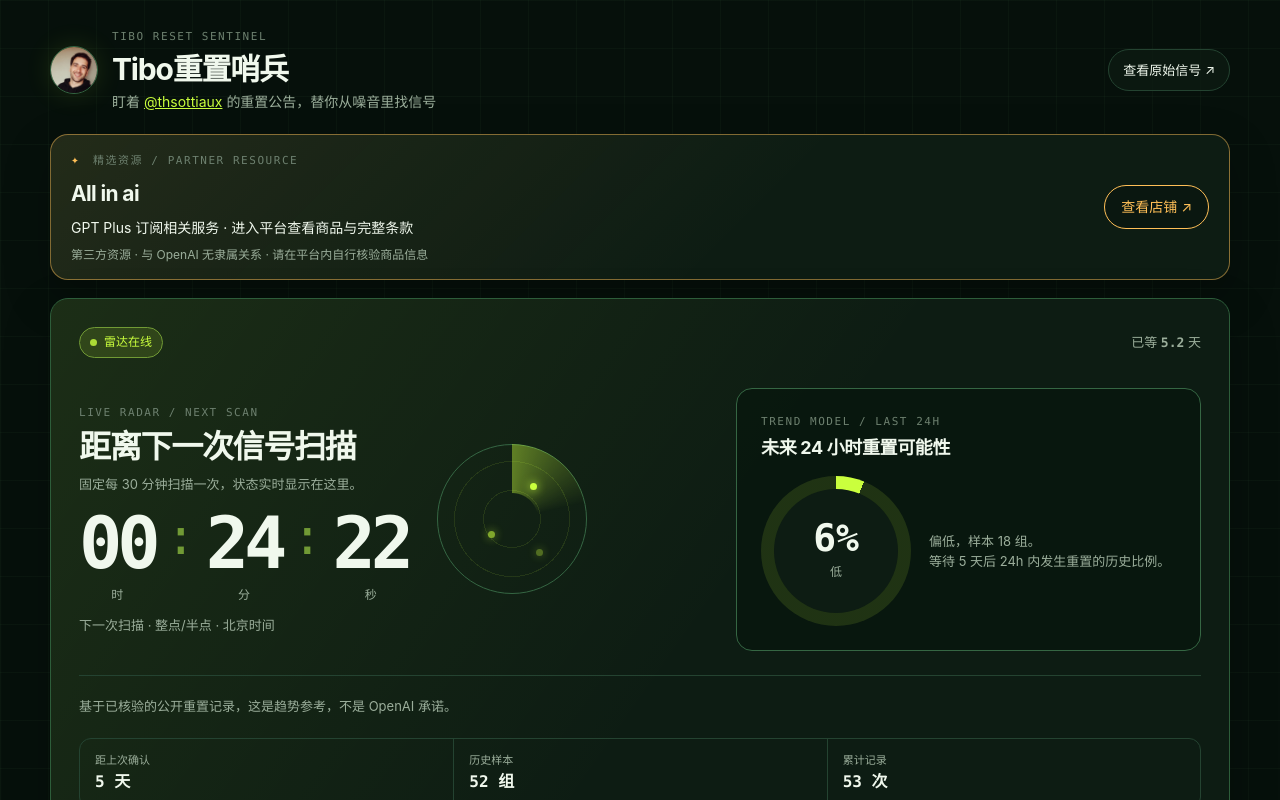
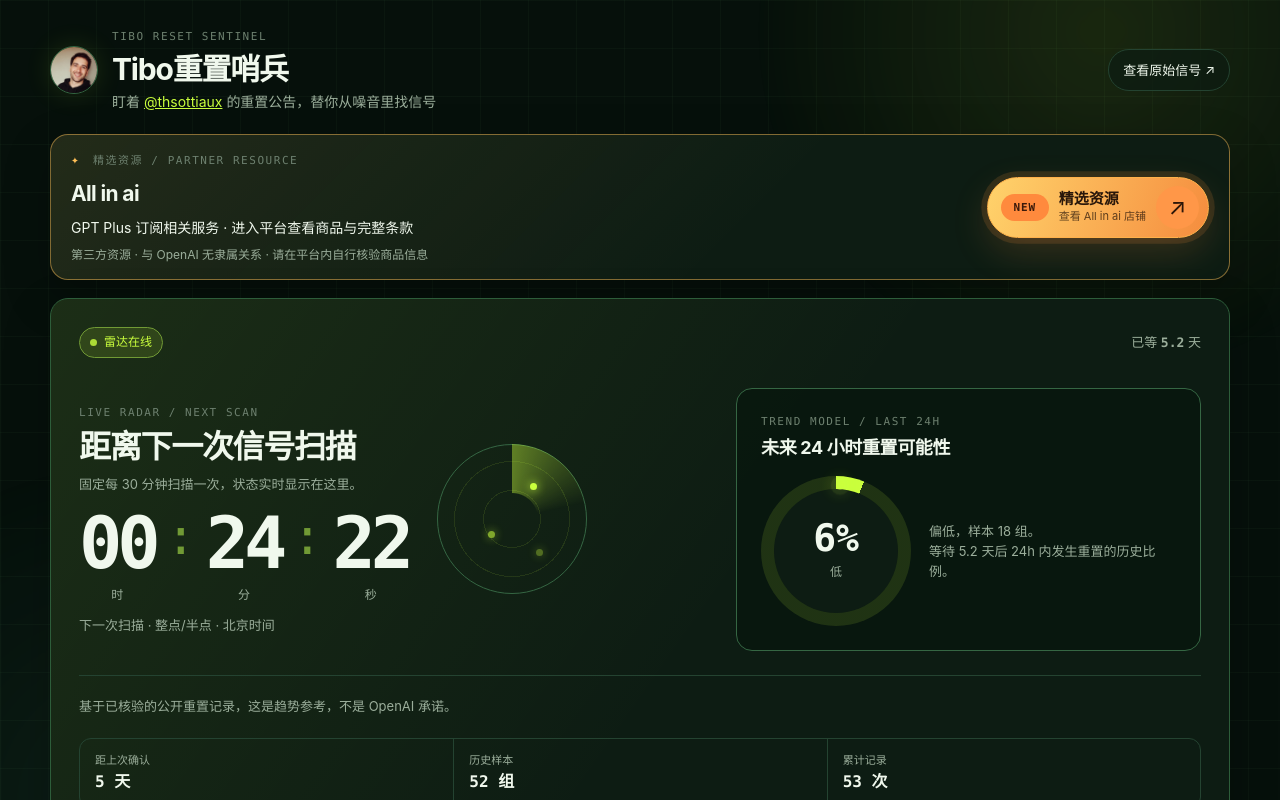
Before and after one commit to GGBOggbo/tibo-reset-sentinel, a Next.js app: page / in a window 1280 px wide. Shown: the top 800 px of the page. Built offline with nearby package versions, Linux system fonts and the light colour scheme.

Commit message:
feat: keep probability live in browser

```diff
--- a/src/app/globals.css
+++ b/src/app/globals.css
@@ -33,11 +33,25 @@ body {
   line-height: 1.55;
   -webkit-font-smoothing: antialiased;
 }
+body::before, body::after { content: ""; position: fixed; z-index: 0; width: 58vw; height: 58vw; border-radius: 50%; pointer-events: none; filter: blur(16px); opacity: .85; }
+body::before { top: -28vw; right: -17vw; background: radial-gradient(circle, rgba(202,255,61,.12), transparent 66%); animation: ambient-drift 12s ease-in-out infinite alternate; }
+body::after { bottom: -30vw; left: -20vw; background: radial-gradient(circle, rgba(110,231,193,.08), transparent 68%); animation: ambient-drift-reverse 15s ease-in-out infinite alternate; }
 
 a { color: var(--accent); }
 button, a { -webkit-tap-highlight-color: transparent; }
 :focus-visible { outline: 3px solid var(--accent); outline-offset: 3px; }
-.shell { width: min(1180px, calc(100% - 32px)); margin: 0 auto; padding: 28px 0 64px; }
+.shell { position: relative; z-index: 1; width: min(1180px, calc(100% - 32px)); margin: 0 auto; padding: 28px 0 64px; }
+.reveal { animation: reveal-up .65s cubic-bezier(.2,.8,.2,1) both; }
+.reveal-1 { animation-delay: 40ms; }
+.reveal-2 { animation-delay: 100ms; }
+.reveal-3 { animation-delay: 170ms; }
+.reveal-4 { animation-delay: 240ms; }
+.reveal-5 { animation-delay: 310ms; }
+.reveal-6 { animation-delay: 370ms; }
+.reveal-7 { animation-delay: 430ms; }
+@keyframes ambient-drift { to { transform: translate(-45px, 35px) scale(1.08); } }
+@keyframes ambient-drift-reverse { to { transform: translate(40px, -30px) scale(1.06); } }
+@keyframes reveal-up { from { opacity: 0; transform: translateY(14px); } to { opacity: 1; transform: translateY(0); } }
 
 .site-header { display: flex; align-items: center; justify-content: space-between; gap: 28px; margin-bottom: 22px; }
 .brand-lockup { display: flex; align-items: center; gap: 14px; min-width: 0; }
@@ -91,7 +105,7 @@ button, a { -webkit-tap-highlight-color: transparent; }
 .count-colon { color: var(--accent-dim); font-family: var(--mono); font-size: clamp(32px, 4vw, 50px); line-height: 1.2; }
 .radar-dial { position: relative; width: 150px; height: 150px; flex: 0 0 auto; }
 .radar-dial::before { content: ""; position: absolute; inset: 0; border: 1px solid var(--card-border-strong); border-radius: 50%; background: repeating-radial-gradient(circle at 50% 50%, transparent 0 28px, rgba(202,255,61,.1) 28px 29px); }
-.radar-dial::after { content: ""; position: absolute; inset: 0; border-radius: 50%; background: conic-gradient(from 0deg, rgba(202,255,61,.42), transparent 78deg, transparent); animation: sweep 4s linear infinite; -webkit-mask: radial-gradient(circle, transparent 24%, #000 25%); mask: radial-gradient(circle, transparent 24%, #000 25%); }
+.radar-dial::after { content: ""; position: absolute; inset: 0; border-radius: 50%; background: conic-gradient(from 0deg, rgba(202,255,61,.42), transparent 78deg, transparent); animation: sweep 5s linear infinite; -webkit-mask: radial-gradient(circle, transparent 24%, #000 25%); mask: radial-gradient(circle, transparent 24%, #000 25%); }
 @keyframes sweep { to { transform: rotate(360deg); } }
 .radar-dial .blip { position: absolute; z-index: 1; width: 7px; height: 7px; border-radius: 50%; background: var(--accent); box-shadow: 0 0 10px var(--accent); }
 .probability-panel { display: flex; flex-direction: column; justify-content: center; padding: 24px; border: 1px solid var(--card-border-strong); border-radius: 16px; background: rgba(4, 19, 11, .54); }
@@ -99,6 +113,8 @@ button, a { -webkit-tap-highlight-color: transparent; }
 .gauge-wrap { display: flex; align-items: center; gap: 18px; margin: 18px 0 0; }
 .gauge { position: relative; width: 150px; height: 150px; flex: 0 0 auto; display: flex; align-items: center; justify-content: center; border-radius: 50%; }
 .gauge::before { content: ""; position: absolute; inset: 13px; border-radius: 50%; background: var(--card); }
+.gauge::after { content: ""; position: absolute; width: 8px; height: 8px; top: 6px; left: 50%; border-radius: 50%; background: var(--accent); box-shadow: 0 0 0 6px rgba(202,255,61,.08), 0 0 18px var(--accent); animation: gauge-pulse 2.2s ease-in-out infinite; }
+@keyframes gauge-pulse { 50% { opacity: .62; transform: translateY(-2px) scale(.78); } }
 .gauge .gauge-val { position: relative; text-align: center; }
 .gauge .gauge-val b { display: block; font-family: var(--mono); font-size: 38px; line-height: 1; }
 .gauge .gauge-val small { display: block; margin-top: 6px; color: var(--text-dim); font-size: 12px; }
@@ -167,7 +183,9 @@ button, a { -webkit-tap-highlight-color: transparent; }
 .filter-row .btn { min-height: 36px; padding: 7px 12px; font-size: 13px; }
 .feed-list { list-style: none; padding: 0; margin: 0; }
 .feed-item { display: grid; grid-template-columns: 34px minmax(0, 1fr); gap: 14px; padding: 17px 0; border-top: 1px solid var(--card-border); }
+.feed-item { animation: item-enter .5s ease both; }
 .feed-item:first-child { border-top: 0; }
+@keyframes item-enter { from { opacity: 0; transform: translateY(10px); } to { opacity: 1; transform: translateY(0); } }
 .feed-index { padding-top: 4px; color: var(--text-faint); font-family: var(--mono); font-size: 12px; }
 .feed-item-top { display: flex; align-items: baseline; justify-content: space-between; gap: 12px; flex-wrap: wrap; }
 .feed-time { color: var(--text-dim); font-family: var(--mono); font-size: 11px; white-space: nowrap; }
@@ -182,8 +200,17 @@ button, a { -webkit-tap-highlight-color: transparent; }
 .partner-card h2 { margin: 0; font-size: 21px; letter-spacing: -.03em; }
 .partner-description { margin: 6px 0 0; color: var(--text); font-size: 14px; }
 .partner-disclosure { margin: 7px 0 0; color: var(--text-dim); font-size: 12px; }
-.partner-btn { flex: 0 0 auto; border-color: var(--warn); color: var(--warn); }
-.partner-btn:hover { background: rgba(255, 191, 87, .1); }
+.partner-btn { position: relative; display: inline-flex; align-items: center; gap: 10px; min-width: 220px; flex: 0 0 auto; padding: 8px 9px 8px 13px; border: 1px solid #ffb14a; border-radius: 999px; overflow: hidden; isolation: isolate; background: linear-gradient(110deg, #ffd36b 0%, #f58c3e 100%); color: #29170a; text-decoration: none; box-shadow: 0 0 0 4px rgba(245, 140, 62, .1), 0 10px 30px rgba(245, 140, 62, .14); animation: partner-glow 4.5s ease-in-out infinite; transition: transform .2s ease, box-shadow .2s ease; }
+.partner-btn::before { content: ""; position: absolute; z-index: 0; top: -120%; left: -35%; width: 28%; height: 340%; background: linear-gradient(90deg, transparent, rgba(255,255,255,.22), transparent); transform: rotate(20deg); animation: partner-shimmer 4.5s ease-in-out infinite; }
+.partner-btn > * { position: relative; z-index: 1; }
+.partner-btn:hover { color: #29170a; transform: translateY(-2px); box-shadow: 0 0 0 5px rgba(245, 140, 62, .13), 0 14px 36px rgba(245, 140, 62, .22); }
+.partner-new { display: inline-flex; align-items: center; justify-content: center; min-width: 48px; height: 27px; padding: 0 9px; border-radius: 999px; background: #ff8a3d; color: #3b1a0b; font-family: var(--mono); font-size: 11px; font-weight: 800; letter-spacing: .08em; }
+.partner-btn-copy { display: flex; min-width: 0; flex: 1; flex-direction: column; line-height: 1.08; }
+.partner-btn-copy strong { font-size: 15px; font-weight: 800; }
+.partner-btn-copy small { margin-top: 4px; color: rgba(41, 23, 10, .74); font-size: 11px; }
+.partner-arrow { display: inline-flex; align-items: center; justify-content: center; width: 43px; height: 43px; flex: 0 0 auto; border-radius: 50%; background: #ff9748; color: #2d1608; font-size: 23px; line-height: 1; }
+@keyframes partner-glow { 0%, 100% { box-shadow: 0 0 0 4px rgba(245, 140, 62, .08), 0 10px 30px rgba(245, 140, 62, .11); } 50% { box-shadow: 0 0 0 6px rgba(245, 140, 62, .15), 0 14px 38px rgba(245, 140, 62, .2); } }
+@keyframes partner-shimmer { 0%, 58% { left: -35%; } 82%, 100% { left: 118%; } }
 
 .subscribe-card { display: flex; align-items: center; justify-content: space-between; gap: 20px; }
 .subscribe-card h2 { margin: 0; font-size: 21px; letter-spacing: -.03em; }
--- a/src/app/page.tsx
+++ b/src/app/page.tsx
@@ -22,7 +22,7 @@ export default function Page() {
   const lastReset = confirmedResets(events).at(-1)!;
   return (
     <main className="shell">
-      <header className="site-header">
+      <header className="site-header reveal reveal-1">
         <div className="brand-lockup">
           <BrandMark />
           <div>
@@ -34,14 +34,16 @@ export default function Page() {
         <a className="header-link" href="https://x.com/thsottiaux" target="_blank" rel="noreferrer">查看原始信号 ↗</a>
       </header>
       <PartnerResourceCard />
-      <RadarStatus stats={stats} prob={prob} healthy={healthy} lastSuccessAt={health.lastSuccessAt}
+      <div className="reveal reveal-3">
+        <RadarStatus stats={stats} prob={prob} intervalsDays={intervals} healthy={healthy} lastSuccessAt={health.lastSuccessAt}
         lastFailureAt={health.lastFailureAt} lastError={health.lastError} now={now}
         totalIntervals={intervals.length} />
-      <div className="support-grid">
+      </div>
+      <div className="support-grid reveal reveal-4">
         <LastResetCard event={lastReset} now={now} />
         <WishButton />
       </div>
-      <StatCards stats={stats} />
+      <div className="reveal reveal-4"><StatCards stats={stats} /></div>
       <ResetTimeline events={events} />
       <FeedList events={events} nowIso={now.toISOString()} />
       <SiteFooter stats={stats} updatedIso={health.lastSuccessAt} />
--- a/src/components/FeedList.tsx
+++ b/src/components/FeedList.tsx
@@ -32,7 +32,7 @@ export default function FeedList({ events, nowIso }: { events: ResetEvent[]; now
   };
 
   return (
-    <section className="card feed-card" id="feed" aria-labelledby="feed-title">
+    <section className="card feed-card reveal reveal-6" id="feed" aria-labelledby="feed-title">
       <div className="feed-header">
         <div className="feed-profile">
           {/* eslint-disable-next-line @next/next/no-img-element */}
@@ -57,7 +57,7 @@ export default function FeedList({ events, nowIso }: { events: ResetEvent[]; now
       {list.length === 0 && <p className="muted">该分类暂无记录。</p>}
       <ol className="feed-list">
         {list.map((e, i) => (
-          <li key={e.id} className="feed-item">
+          <li key={e.id} className="feed-item" style={{ animationDelay: `${i * 45}ms` }}>
             <span className="feed-index" aria-hidden="true">{String(i + 1).padStart(2, "0")}</span>
             <div>
               <div className="feed-item-top">
--- /dev/null
+++ b/src/components/LiveProbability.tsx
@@ -0,0 +1,69 @@
+"use client";
+
+import { useEffect, useState } from "react";
+import { probability, type ProbabilityResult } from "@/lib/probability";
+
+const DAY_MS = 86_400_000;
+const SAMPLE_MIN = 5;
+
+export default function LiveProbability({
+  intervalsDays,
+  lastResetAt,
+  initial,
+  totalIntervals,
+  longestIntervalDays,
+}: {
+  intervalsDays: number[];
+  lastResetAt: string | null;
+  initial: ProbabilityResult;
+  totalIntervals: number;
+  longestIntervalDays: number;
+}) {
+  const [current, setCurrent] = useState(initial);
+
+  useEffect(() => {
+    if (!lastResetAt) return;
+    const recalculate = () => {
+      const last = Date.parse(lastResetAt);
+      if (Number.isNaN(last)) return;
+      setCurrent(probability(intervalsDays, (Date.now() - last) / DAY_MS));
+    };
+    recalculate();
+    const timer = window.setInterval(recalculate, 60_000);
+    return () => window.clearInterval(timer);
+  }, [intervalsDays, lastResetAt]);
+
+  const gaugeDeg = current.kind === "ok" ? Math.round((current.percent! / 100) * 360) : 0;
+  const waitedLabel = current.waitedDays.toFixed(1);
+  const probabilityCopy = current.kind === "ok"
+    ? `${current.percent! < 30 ? "偏低" : current.percent! <= 60 ? "中性" : "偏高"}，样本 ${current.sampleSize} 组。`
+    : current.kind === "beyond"
+      ? `已超历史最长等待 ${longestIntervalDays.toFixed(0)} 天，进入罕见区间。`
+      : `样本不足（${totalIntervals} 组间隔，需 ≥${SAMPLE_MIN}），暂不给百分比。`;
+
+  return (
+    <div className="probability-panel" aria-labelledby="probability-title">
+      <p className="eyebrow">TREND MODEL / LAST 24H</p>
+      <h2 id="probability-title">未来 24 小时重置可能性</h2>
+      {current.kind === "ok" && (
+        <div className="gauge-wrap">
+          <div className="gauge" role="img" aria-label={`重置可能性 ${current.percent}%，${current.label}`}
+            style={{ background: `conic-gradient(var(--accent) ${gaugeDeg}deg, rgba(202, 255, 61, 0.12) 0deg)` }}>
+            <div className="gauge-val"><b>{current.percent}%</b><small>{current.label}</small></div>
+          </div>
+          <p className="probability-copy">{probabilityCopy}<br />等待 {waitedLabel} 天后 24h 内发生重置的历史比例。</p>
+        </div>
+      )}
+      {current.kind === "insufficient" && <p className="probability-copy" style={{ marginTop: 18 }}>{probabilityCopy} 请结合下方历史记录判断。</p>}
+      {current.kind === "beyond" && (
+        <div className="gauge-wrap">
+          <div className="gauge" role="img" aria-label="已超历史最长等待，高位"
+            style={{ background: "conic-gradient(var(--warn) 340deg, rgba(255, 191, 87, 0.12) 0deg)" }}>
+            <div className="gauge-val"><b style={{ fontSize: 24 }}>&gt;90%</b><small>高位</small></div>
+          </div>
+          <p className="probability-copy">{probabilityCopy}</p>
+        </div>
+      )}
+    </div>
+  );
+}
--- a/src/components/PartnerResourceCard.tsx
+++ b/src/components/PartnerResourceCard.tsx
@@ -2,15 +2,20 @@ const SHOP_URL = "https://www.16688.com.cn/shop/S144406";
 
 export default function PartnerResourceCard() {
   return (
-    <section className="card partner-card partner-top-card" aria-labelledby="partner-resource-title">
+    <section className="card partner-card partner-top-card reveal reveal-2" aria-labelledby="partner-resource-title">
       <div className="partner-copy">
         <p className="eyebrow"><span className="partner-spark" aria-hidden="true">✦</span> 精选资源 / PARTNER RESOURCE</p>
         <h2 id="partner-resource-title">All in ai</h2>
         <p className="partner-description">GPT Plus 订阅相关服务 · 进入平台查看商品与完整条款</p>
         <p className="partner-disclosure">第三方资源 · 与 OpenAI 无隶属关系 · 请在平台内自行核验商品信息</p>
       </div>
-      <a className="btn partner-btn" href={SHOP_URL} target="_blank" rel="noopener noreferrer">
-        查看店铺 ↗
+      <a className="partner-btn" href={SHOP_URL} target="_blank" rel="noopener noreferrer">
+        <span className="partner-new">NEW</span>
+        <span className="partner-btn-copy">
+          <strong>精选资源</strong>
+          <small>查看 All in ai 店铺</small>
+        </span>
+        <span className="partner-arrow" aria-hidden="true">↗</span>
       </a>
     </section>
   );
--- a/src/components/RadarStatus.tsx
+++ b/src/components/RadarStatus.tsx
@@ -1,16 +1,16 @@
 import Countdown from "./Countdown";
 import HealthBadge from "./HealthBadge";
+import LiveProbability from "./LiveProbability";
 import type { DerivedStats } from "@/lib/types";
 import type { ProbabilityResult } from "@/lib/probability";
 import { fmtBJ, fmtRelative } from "@/lib/format";
 
-const SAMPLE_MIN = 5;
-
 export default function RadarStatus({
-  stats, prob, healthy, lastSuccessAt, lastFailureAt, lastError, now, totalIntervals,
+  stats, prob, intervalsDays, healthy, lastSuccessAt, lastFailureAt, lastError, now, totalIntervals,
 }: {
   stats: DerivedStats;
   prob: ProbabilityResult;
+  intervalsDays: number[];
   healthy: boolean;
   lastSuccessAt: string;
   lastFailureAt: string | null;
@@ -18,13 +18,6 @@ export default function RadarStatus({
   now: Date;
   totalIntervals: number;
 }) {
-  const gaugeDeg = prob.kind === "ok" ? Math.round((prob.percent! / 100) * 360) : 0;
-  const probabilityCopy = prob.kind === "ok"
-    ? `${prob.percent! < 30 ? "偏低" : prob.percent! <= 60 ? "中性" : "偏高"}，样本 ${prob.sampleSize} 组。`
-    : prob.kind === "beyond"
-      ? `已超历史最长等待 ${stats.longestIntervalDays.toFixed(0)} 天，进入罕见区间。`
-      : `样本不足（${totalIntervals} 组间隔，需 ≥${SAMPLE_MIN}），暂不给百分比。`;
-
   return (
     <section className="card radar-card" aria-labelledby="radar-title">
       <div className="radar-top">
@@ -54,29 +47,8 @@ export default function RadarStatus({
           </div>
         </div>
 
-        <div className="probability-panel" aria-labelledby="probability-title">
-          <p className="eyebrow">TREND MODEL / LAST 24H</p>
-          <h2 id="probability-title">未来 24 小时重置可能性</h2>
-          {prob.kind === "ok" && (
-            <div className="gauge-wrap">
-              <div className="gauge" role="img" aria-label={`重置可能性 ${prob.percent}%，${prob.label}`}
-                style={{ background: `conic-gradient(var(--accent) ${gaugeDeg}deg, rgba(202, 255, 61, 0.12) 0deg)` }}>
-                <div className="gauge-val"><b>{prob.percent}%</b><small>{prob.label}</small></div>
-              </div>
-              <p className="probability-copy">{probabilityCopy}<br />等待 {Math.floor(prob.waitedDays)} 天后 24h 内发生重置的历史比例。</p>
-            </div>
-          )}
-          {prob.kind === "insufficient" && <p className="probability-copy" style={{ marginTop: 18 }}>{probabilityCopy} 请结合下方历史记录判断。</p>}
-          {prob.kind === "beyond" && (
-            <div className="gauge-wrap">
-              <div className="gauge" role="img" aria-label="已超历史最长等待，高位"
-                style={{ background: "conic-gradient(var(--warn) 340deg, rgba(255, 191, 87, 0.12) 0deg)" }}>
-                <div className="gauge-val"><b style={{ fontSize: 24 }}>&gt;90%</b><small>高位</small></div>
-              </div>
-              <p className="probability-copy">{probabilityCopy}</p>
-            </div>
-          )}
-        </div>
+        <LiveProbability intervalsDays={intervalsDays} lastResetAt={stats.lastResetAt} initial={prob}
+          totalIntervals={totalIntervals} longestIntervalDays={stats.longestIntervalDays} />
       </div>
 
       <div className="hero-divider" />
--- a/src/components/ResetTimeline.tsx
+++ b/src/components/ResetTimeline.tsx
@@ -53,7 +53,7 @@ export default function ResetTimeline({ events }: { events: ResetEvent[] }) {
     : null;
 
   return (
-    <section className="card" id="history" aria-labelledby="history-title">
+    <section className="card reveal reveal-5" id="history" aria-labelledby="history-title">
       <p className="eyebrow">RESET MAP / 26 WEEKS</p>
       <h2 id="history-title" className="section-heading">Codex 重置历史</h2>
       <div className="timeline-legend">
--- a/src/components/SiteFooter.tsx
+++ b/src/components/SiteFooter.tsx
@@ -3,7 +3,7 @@ import type { DerivedStats } from "@/lib/types";
 export default function SiteFooter({ stats, updatedIso }: { stats: DerivedStats; updatedIso: string }) {
   return (
     <>
-      <section className="card subscribe-card" id="subscribe" aria-labelledby="subscribe-title">
+      <section className="card subscribe-card reveal reveal-7" id="subscribe" aria-labelledby="subscribe-title">
         <div>
           <p className="eyebrow">STAY TUNED</p>
           <h2 id="subscribe-title">订阅公开重置信号</h2>
```
